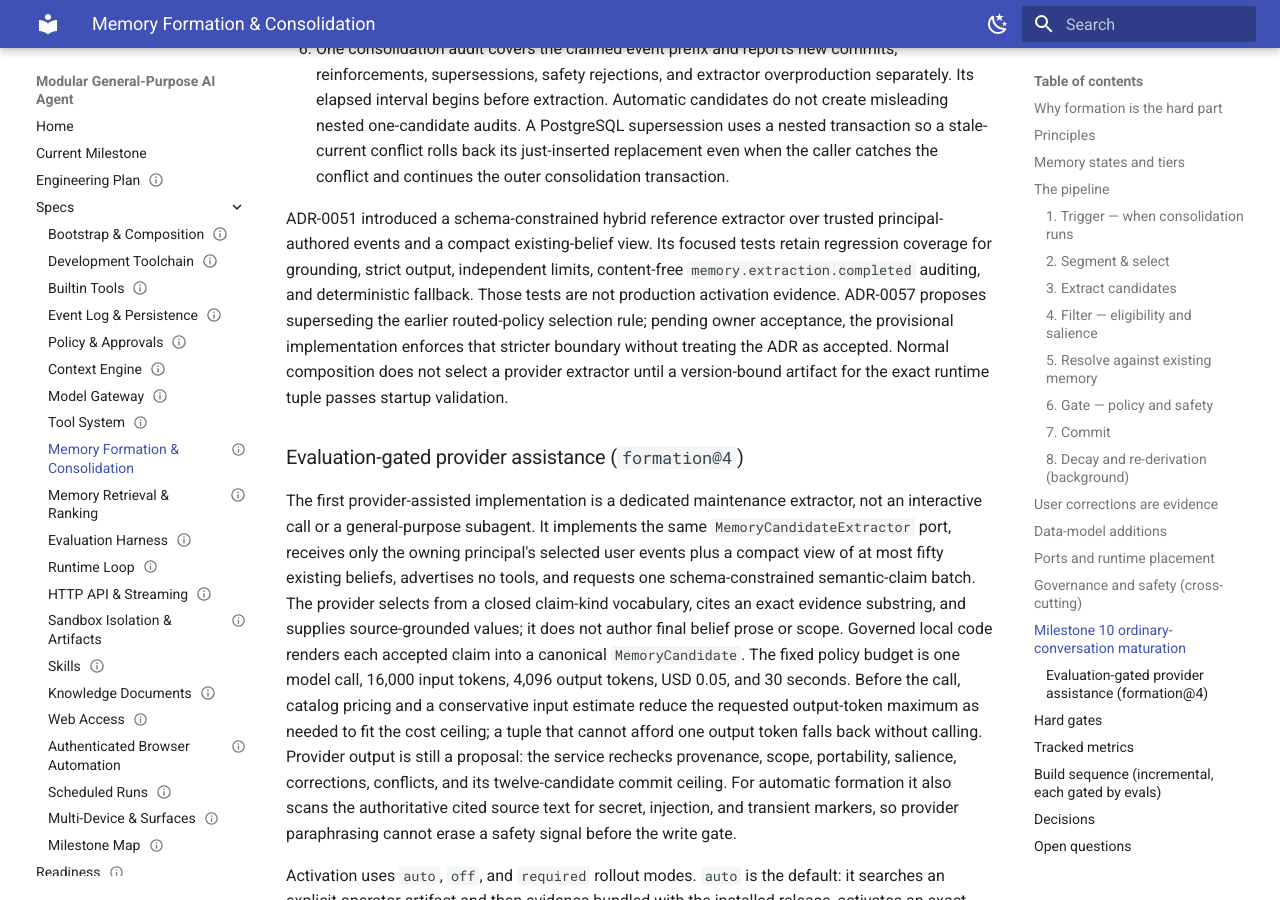
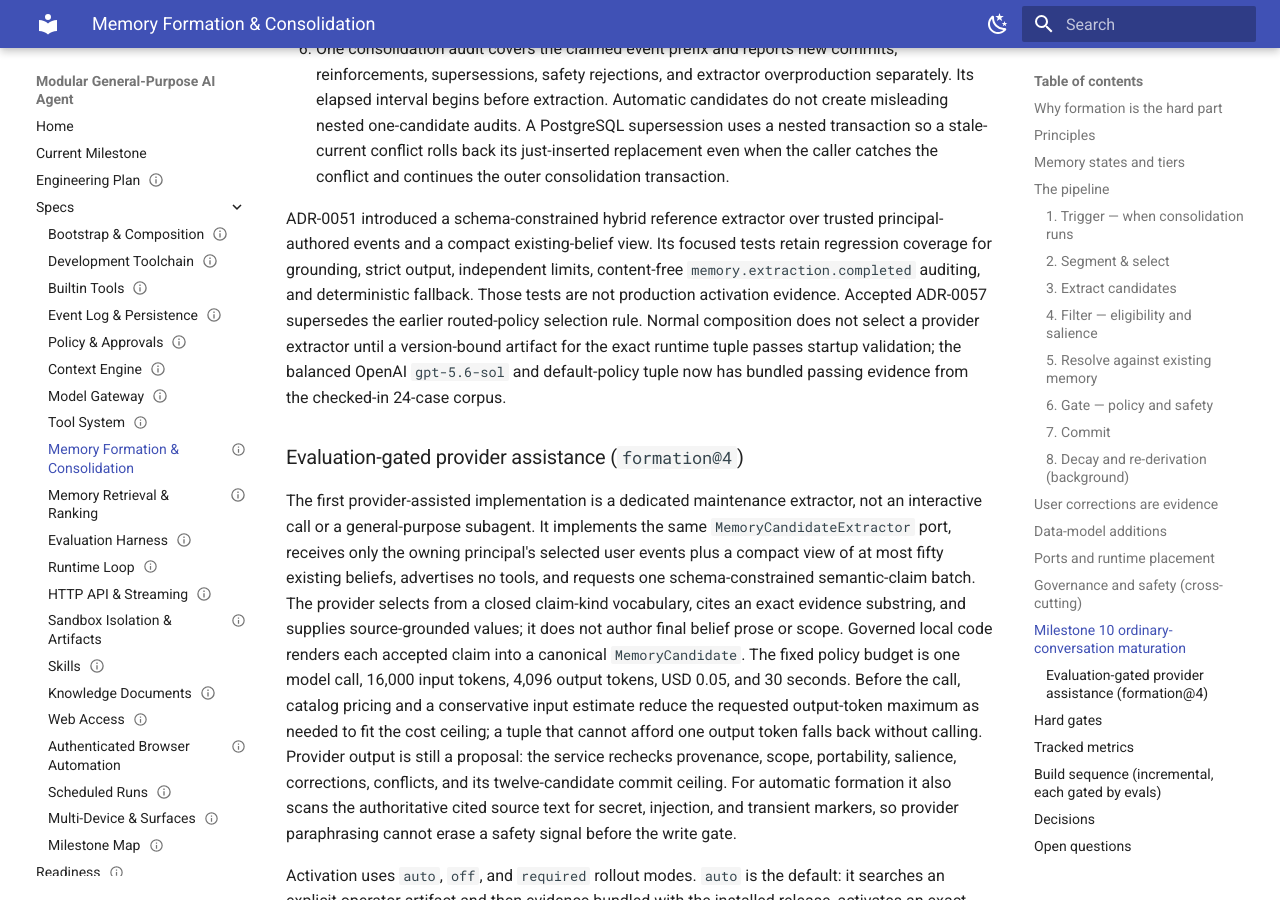
Before and after one commit to avitus/veetbot, an MkDocs documentation site: the page built from docs/plan/memory-formation-and-consolidation.md, in a window 1280 px wide and 900 px high, scrolled down 11428 px. Built offline with MkDocs 1.6.1 and Material for MkDocs 9.7.7, drawn with Linux system fonts in a browser that asks for light colours.

Commit message:
Activate evaluated provider memory extraction
Reading-Lane: A

```diff
--- a/docs/plan/memory-formation-and-consolidation.md
+++ b/docs/plan/memory-formation-and-consolidation.md
@@ -484,12 +484,11 @@
 principal-authored events and a compact existing-belief view. Its focused tests
 retain regression coverage for grounding, strict output, independent limits,
 content-free `memory.extraction.completed` auditing, and deterministic fallback.
-Those tests are not production activation evidence. ADR-0057 proposes
-superseding the earlier routed-policy selection rule; pending owner acceptance,
-the provisional implementation enforces that stricter boundary without treating
-the ADR as accepted. Normal composition does not select a provider extractor
-until a version-bound artifact for the exact runtime tuple passes startup
-validation.
+Those tests are not production activation evidence. Accepted ADR-0057 supersedes
+the earlier routed-policy selection rule. Normal composition does not select a
+provider extractor until a version-bound artifact for the exact runtime tuple
+passes startup validation; the balanced OpenAI `gpt-5.6-sol` and default-policy
+tuple now has bundled passing evidence from the checked-in 24-case corpus.
 
 ### Evaluation-gated provider assistance (`formation@4`)
 
```
Also changed, not shown: docs/adr/0057-evaluation-gated-provider-memory-extraction.md (+2 -2 lines), docs/adr/index.md (+1 -1 lines), docs/changelog.md (+4 -0 lines), docs/status/project-state.yaml (+26 -18 lines), src/agent_core/memory/release_evidence/README.md (+5 -2 lines), 3 other files.
